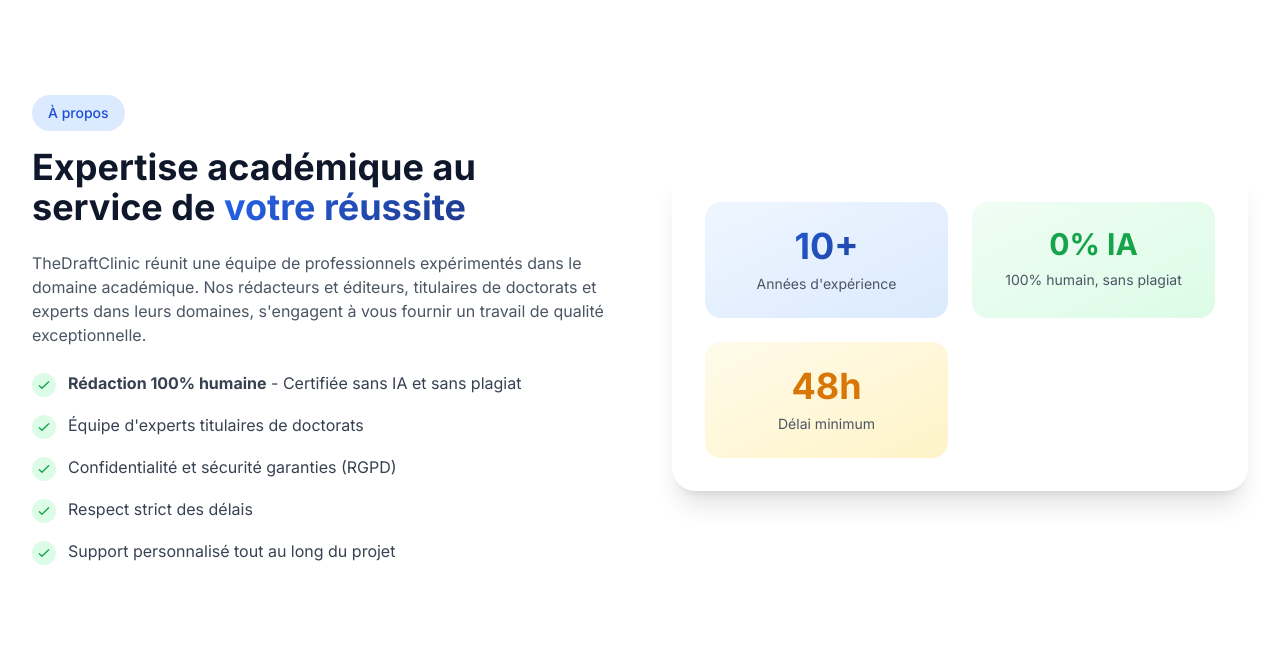
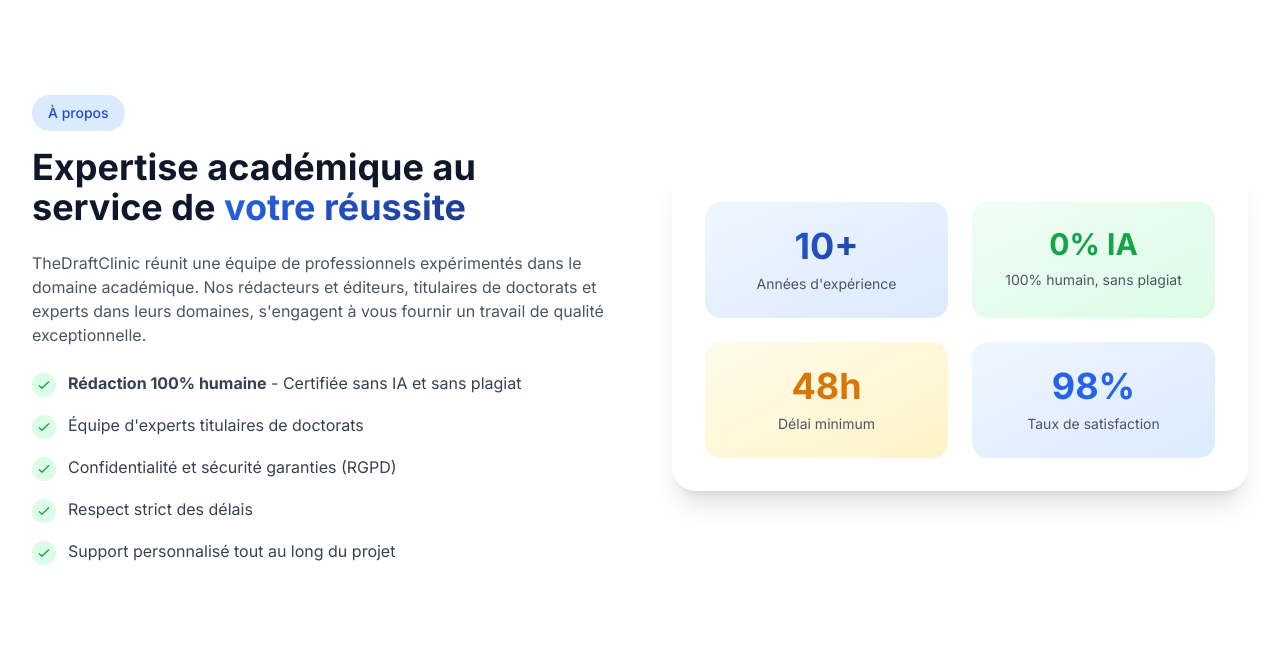
Before and after one commit to moa-digitalagency/TheDraftClinic, a Flask app: page / in a window 1280 px wide. Shown: the part 3507-4167 px from the top of the page. Run offline with Flask 3, Linux system fonts and the light colour scheme; data comes from the database, SQL or seed files in the repository; data that the repository does not hold is empty; some libraries are stand-ins or nearby versions.

Commit message:
Add a satisfaction rate stat to the statistics section
Add a new stat card displaying "98% Taux de satisfaction" to the landing page's statistics section.

Replit-Commit-Author: Agent
Replit-Commit-Session-Id: f803125b-2e16-49ed-935b-83ecf8d223dd
Replit-Commit-Checkpoint-Type: full_checkpoint
Replit-Commit-Event-Id: 88de8f92-3032-4b5d-b322-34fa0b7a6d4e
Replit-Commit-Screenshot-Url: https://storage.googleapis.com/screenshot-production-us-central1/a2fbaa2c-f9ea-4d6c-814b-ac77f5f8b024/f803125b-2e16-49ed-935b-83ecf8d223dd/JUcl2Ib
Replit-Helium-Checkpoint-Created: true

```diff
--- a/templates/landing.html
+++ b/templates/landing.html
@@ -293,6 +293,10 @@ Sections:
                                 <div class="text-4xl font-bold text-amber-600 mb-2">48h</div>
                                 <div class="text-gray-600 text-sm">Délai minimum</div>
                             </div>
+                            <div class="text-center p-6 bg-gradient-to-br from-blue-50 to-blue-100 rounded-2xl">
+                                <div class="text-4xl font-bold text-blue-600 mb-2">98%</div>
+                                <div class="text-gray-600 text-sm">Taux de satisfaction</div>
+                            </div>
                         </div>
                     </div>
                 </div>
```
